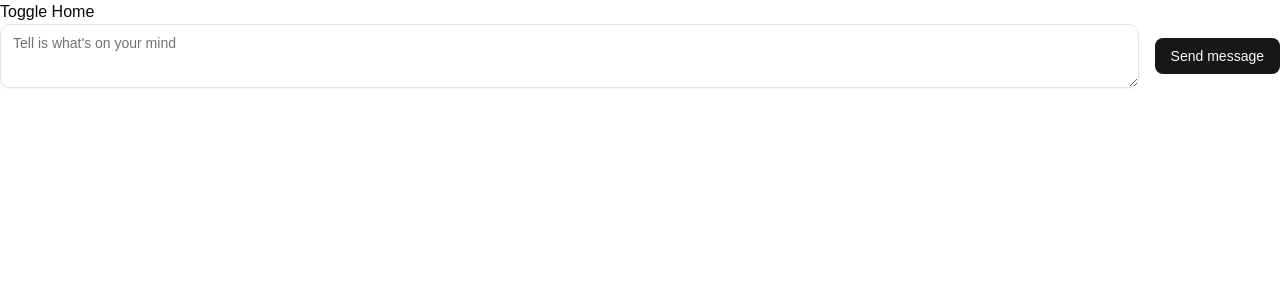
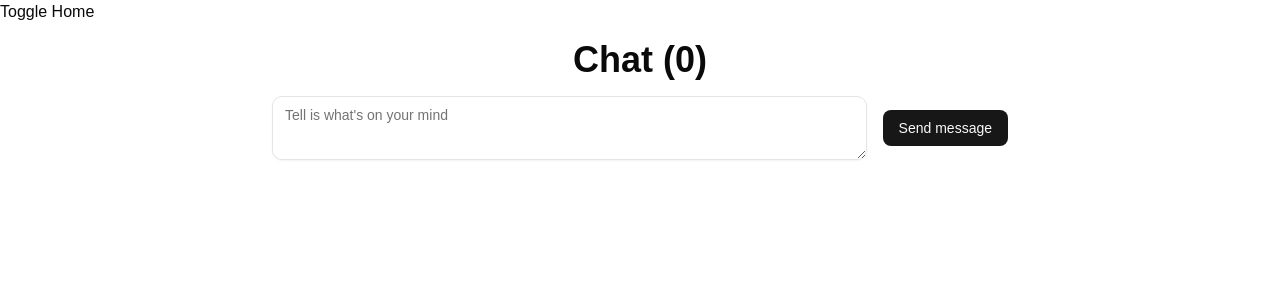
Before and after one commit to 23navi/ChatApp, a Next.js app in the folder ui/: page / in a window 1280 px wide. Shown: the top 300 px of the page. Built offline with nearby package versions, Linux system fonts and the light colour scheme; no server answers.

Commit message:
add simple message emitter

```diff
--- a/ui/src/components/global/Home.tsx
+++ b/ui/src/components/global/Home.tsx
@@ -4,13 +4,14 @@ import { Textarea } from "../ui/textarea";
 import { Button } from "../ui/button";
 
 // Socket channels
-// const NEW_MESSAGE_CHANNEL = "chat:new-message";
+const NEW_MESSAGE_CHANNEL = "chat:new-message";
 // const CONNECTION_COUNT_UPDATED_CHANNEL = "chat:connection-count-updated";
 
 export default function Home() {
   const socket = useSocket();
 
   const [newMessage, setNewMessage] = useState("");
+  const [connectionCount] = useState(0);
 
   useEffect(() => {
     if (!socket) return;
@@ -38,10 +39,19 @@ export default function Home() {
     e.preventDefault();
     console.log(newMessage);
 
+    // When we are here, we are not sure if the socket is connected or not, we need to handle this in a better way, we can have a state which keeps a track of socket connection and disable the input button and also show a connecting ui loader.
+    socket?.emit(NEW_MESSAGE_CHANNEL, {
+      message: newMessage,
+    });
+
     setNewMessage("");
   }
 
   return (
+    <main className="flex flex-col p-4 w-full max-w-3xl m-auto">
+      <h1 className="text-4xl font-bold text-center mb-4">
+        Chat ({connectionCount})
+      </h1>
       <form onSubmit={handleSubmit} className="flex items-center">
         <Textarea
           className="rounded-lg mr-4"
@@ -53,6 +63,7 @@ export default function Home() {
 
         <Button className="h-full">Send message</Button>
       </form>
+    </main>
   );
 }
 
@@ -61,3 +72,9 @@ export default function Home() {
 // 1) useEffect(() => { ... }, [socket])   - Best: run the effect when the component mounts, and any time the socket value changes.
 // 2) useEffect(() => { ... }, [])    - Won't work if the socket was null on first render (run the effect only once when the component mounts — and never again, regardless of changes to socket)
 // 3) useEffect(() => { ... }) -  Run the effect after every render, including initial render and every subsequent re-render.
+
+
+
+// Note: we have two disconnect with socket socket.disconnect() and socket.on("disconnect")
+// socket.disconnect() is a method to disconnect from the react side
+// socket.on("disconnect") is an event listener which react which there is disconnect on the client side.
```
Lines whose indentation alone changed are shown as unchanged.
